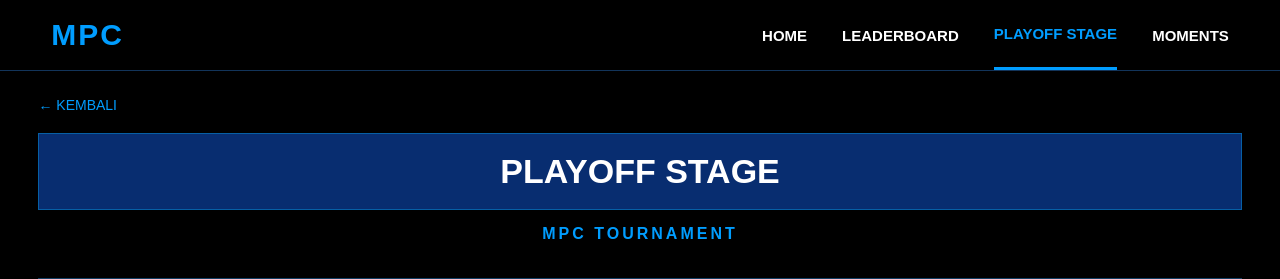
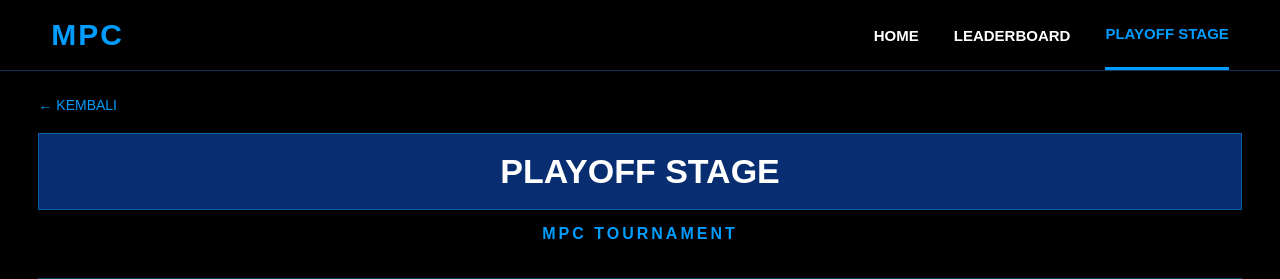
Before and after one commit to naqiuddin2303/MPC, a Flask app: page /playoff in a window 1280 px wide. Shown: the top 279 px of the page. Run offline with Flask 3, Linux system fonts and the light colour scheme.

Commit message:
Update playoff.html

```diff
--- a/templates/playoff.html
+++ b/templates/playoff.html
@@ -17,11 +17,13 @@
 
 <body>
 
+
 <nav>
 
     <div class="logo-text">
         MPC
     </div>
+
 
     <div class="nav-links">
 
@@ -35,11 +37,9 @@
 
         <a href="/playoff"
            class="active">
+
             PLAYOFF STAGE
-        </a>
 
-        <a href="/moments">
-            MOMENTS
         </a>
 
     </div>
@@ -48,6 +48,7 @@
 
 
 <main class="page-container">
+
 
     <a href="/" class="back">
         ← KEMBALI
@@ -70,9 +71,9 @@
     <section class="playoff-board">
 
 
-        <!-- =========================
+        <!-- ==================================
              SEMI FINALS
-        ========================== -->
+        =================================== -->
 
         <div class="bracket-column semi-column">
 
@@ -121,9 +122,9 @@
         </div>
 
 
-        <!-- =========================
+        <!-- ==================================
              GRAND FINAL
-        ========================== -->
+        =================================== -->
 
         <div class="bracket-column grand-column">
 
@@ -168,9 +169,9 @@
         </div>
 
 
-        <!-- =========================
+        <!-- ==================================
              QUALIFIED TEAMS
-        ========================== -->
+        =================================== -->
 
         <div class="qualified-column">
 
@@ -205,8 +206,6 @@
     </section>
 
 
-    <!-- NOTE -->
-
     <section class="note-box">
 
         <h2>
@@ -218,6 +217,7 @@
         </p>
 
     </section>
+
 
 </main>
 
```
